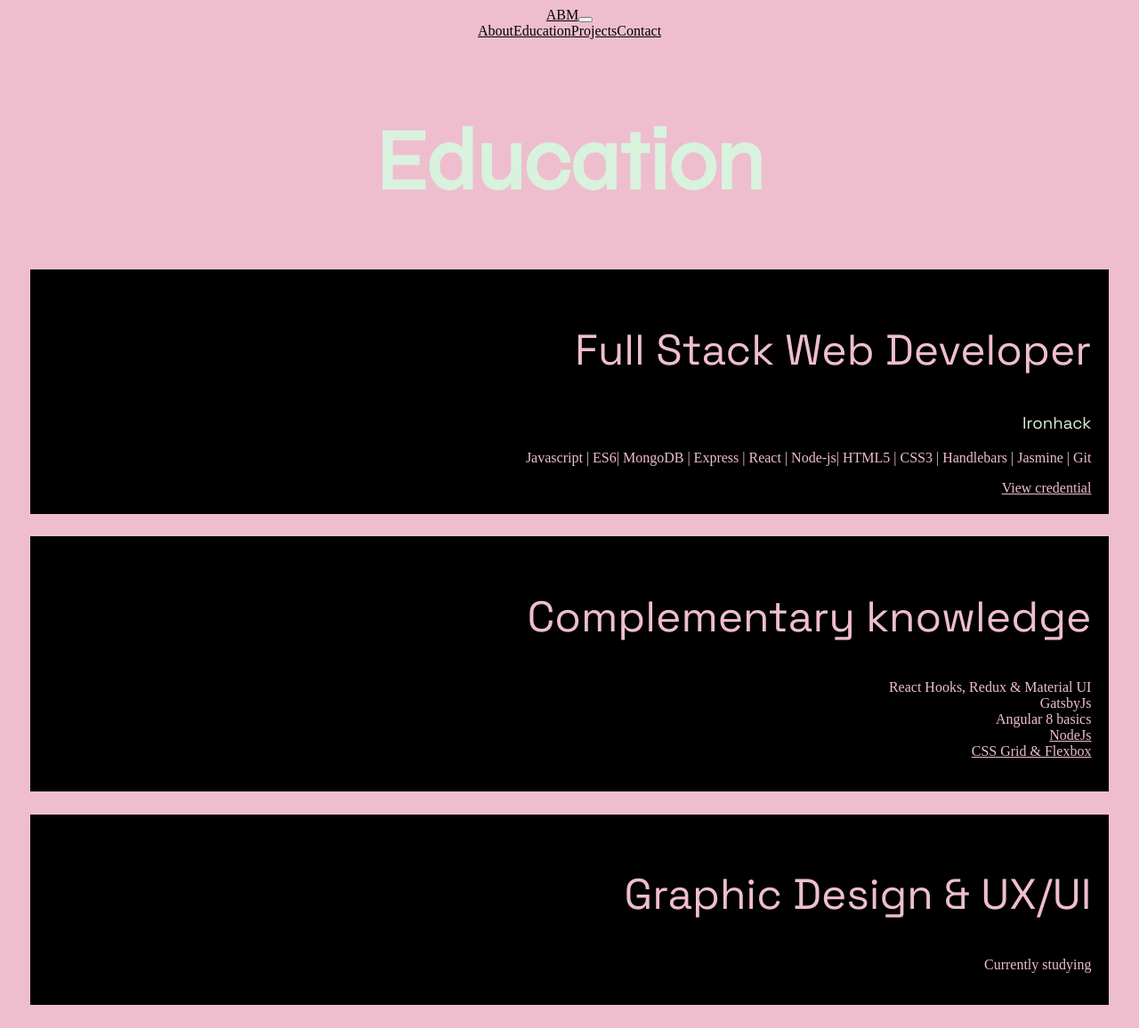
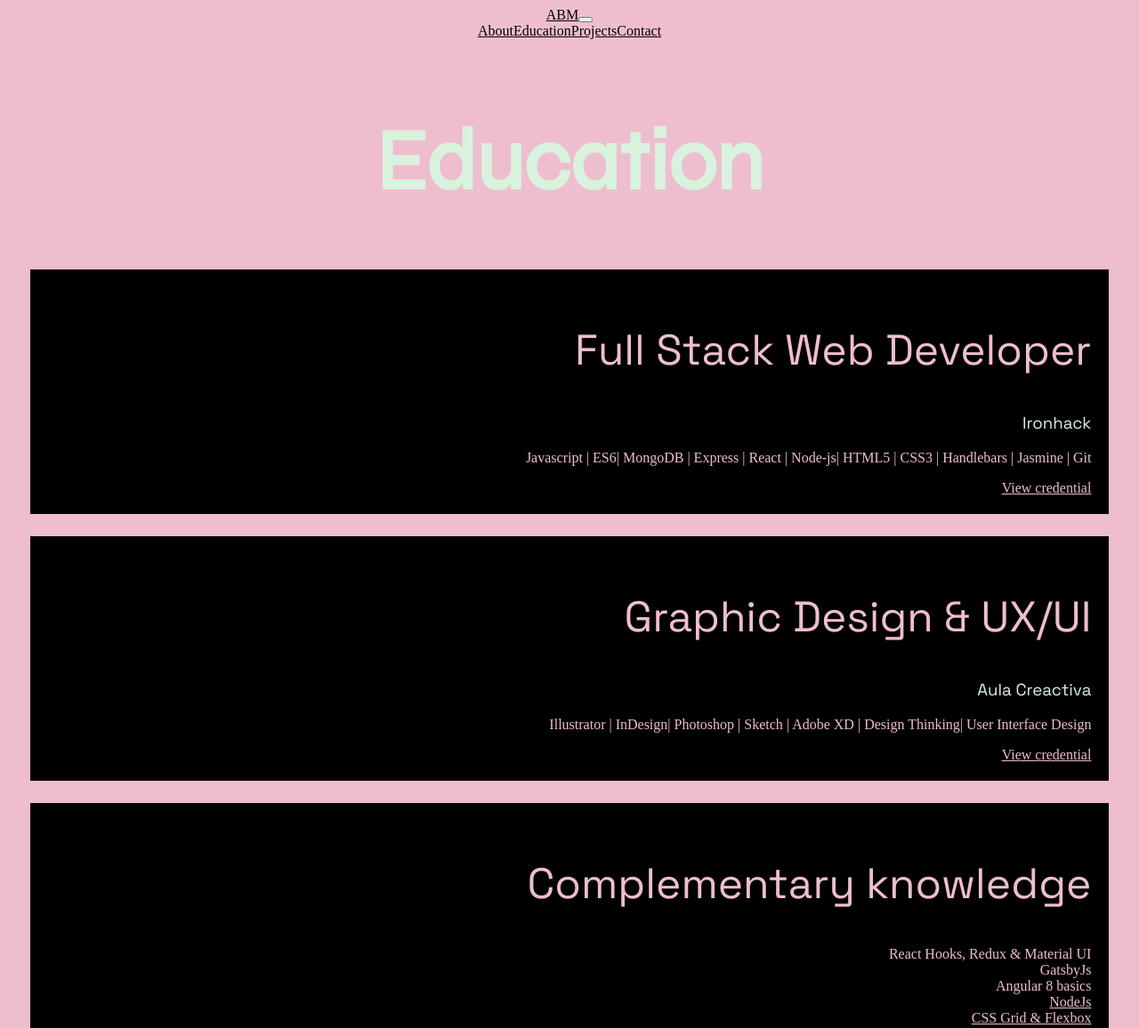
Before and after one commit to Anabm90/portfolio, a Gatsby site: page /education in a window 1280 px wide. Shown: the top 1156 px of the page at 89% size. Before the commit the page ends 1130 px from the top, so only its background shows below. Built offline with nearby package versions, Linux system fonts and the light colour scheme; Gatsby itself is replaced by a stand-in of ours; a web font is replaced by a local one.

Commit message:
cambios de los estudios

```diff
--- a/src/components/Education/Education.js
+++ b/src/components/Education/Education.js
@@ -16,6 +16,28 @@ export default function Education() {
                                 <h2>Full Stack Web Developer</h2>
                                 <h3>Ironhack </h3>
                                 <p> Javascript | ES6| MongoDB | Express | React | Node-js| HTML5 | CSS3 | Handlebars | Jasmine | Git </p>
+
+                            <Link to="/">View credential</Link>
+                        </div>
+                    </Col>
+
+
+
+
+                    {/* <Col className="col-card-education" xs={10}>
+
+                        <h2>Graphic Design & UX/UI</h2>
+
+                        <p>Currently studying</p>
+
+                    </Col>
+                    */}
+                     <Col className="col-card-education" xs={10} >
+                         <div>
+
+                                <h2>Graphic Design & UX/UI</h2>
+                                <h3>Aula Creactiva </h3>
+                                <p> Illustrator | InDesign| Photoshop | Sketch | Adobe XD | Design Thinking| User Interface Design </p>
 
                             <Link to="/">View credential</Link>
                         </div>
@@ -41,17 +63,6 @@ export default function Education() {
 
                        </ul>
                     </Col>
-
-
-                    <Col className="col-card-education" xs={10}>
-
-                        <h2>Graphic Design & UX/UI</h2>
-
-                        <p>Currently studying</p>
-
-                    </Col>
-
-
                 </Row>
 
 
```
